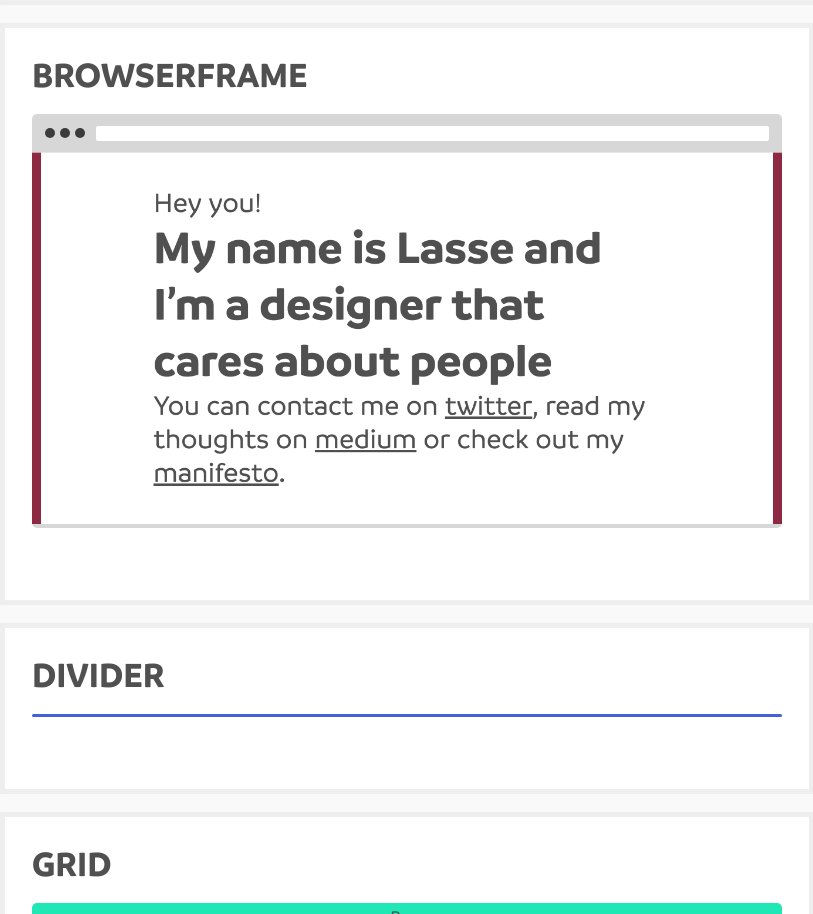
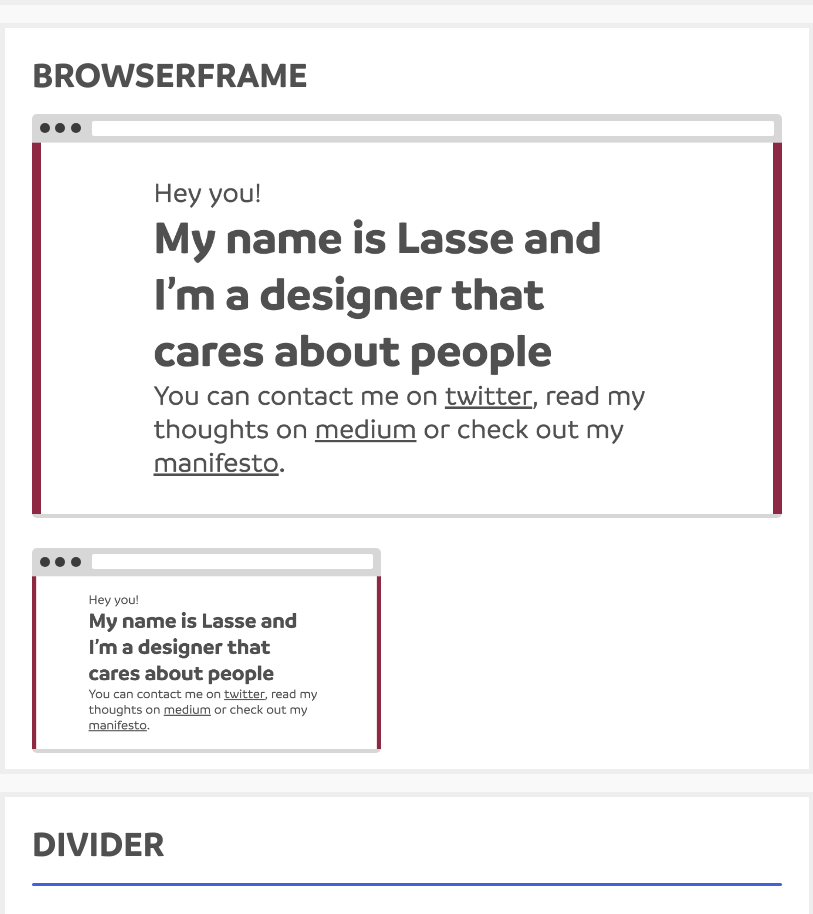
Before and after one commit to lassediercks/design, a website: page index.html in a window 1280 px wide. Shown: the part 4236-5150 px from the top of the page, without its empty margins (233-1046 px from the left). Drawn offline with Linux system fonts and the light colour scheme.

Commit message:
update browserframe

```diff
--- a/index.html
+++ b/index.html
@@ -199,6 +199,22 @@
         </div>
         <img class="ld-browserframe__image" src="./images/lassediercks_de.png" alt="Screenshot of http://lassediercks.de">
       </div>
+      <div class="demo-label">Frame in a grid</div>
+      <div class="ld-grid" style="margin: 3em 0;">
+        <div class="ld-grid__col">
+          <div class="ld-browserframe">
+            <div class="ld-browserframe__head">
+              <div class="ld-browserframe__buttons">
+                <span></span>
+                <span></span>
+                <span></span>
+              </div>
+              <div class="ld-browserframe__url"></div>
+            </div>
+            <img class="ld-browserframe__image" src="./images/lassediercks_de.png" alt="Screenshot of http://lassediercks.de">
+          </div>
+        </div>
+      </div>
     </div>
 
     <div class="demo-con">
--- a/lassediercks.css
+++ b/lassediercks.css
@@ -219,7 +219,7 @@ h3.ld-headline{
   display: flex;
   flex-flow: row wrap;
   height: 20px;
-  padding: .5em .7em;
+  padding: 4px 8px;
   align-items: center;
 }
 
```
Also changed, not shown: dist/lassediercks.css.
